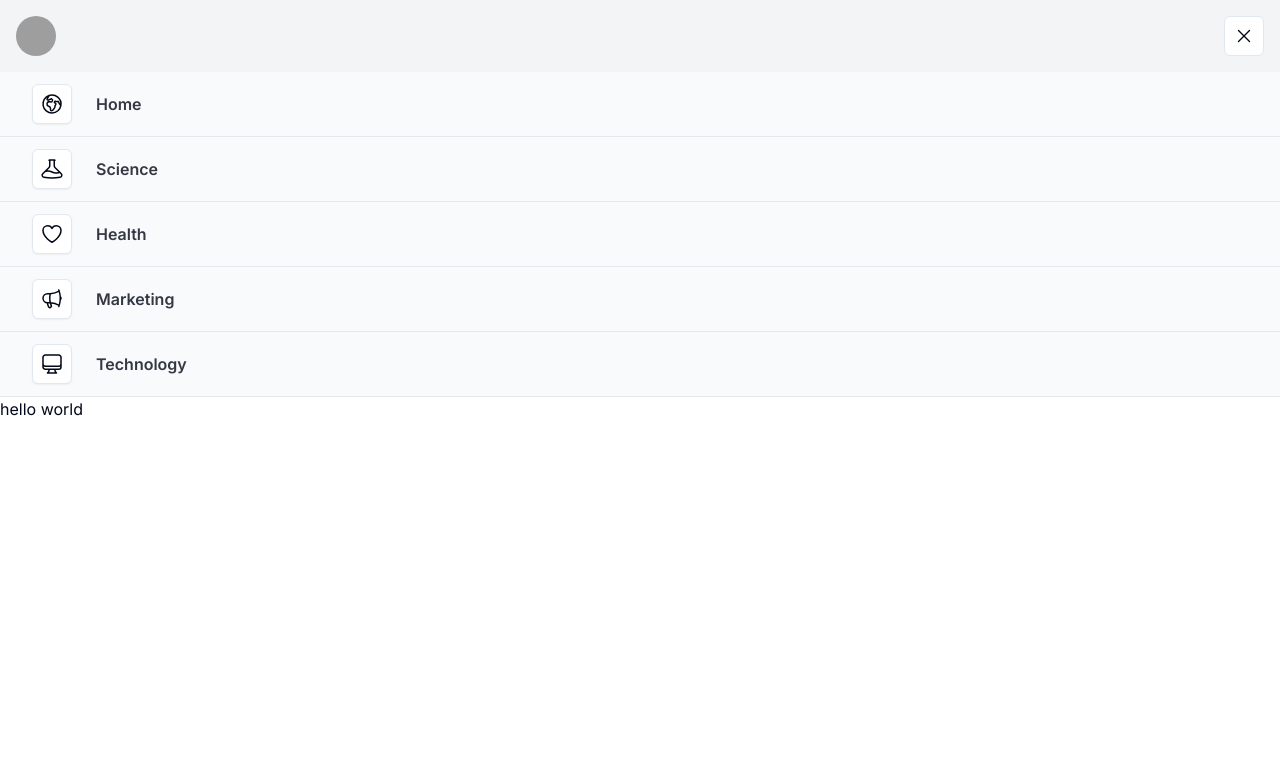
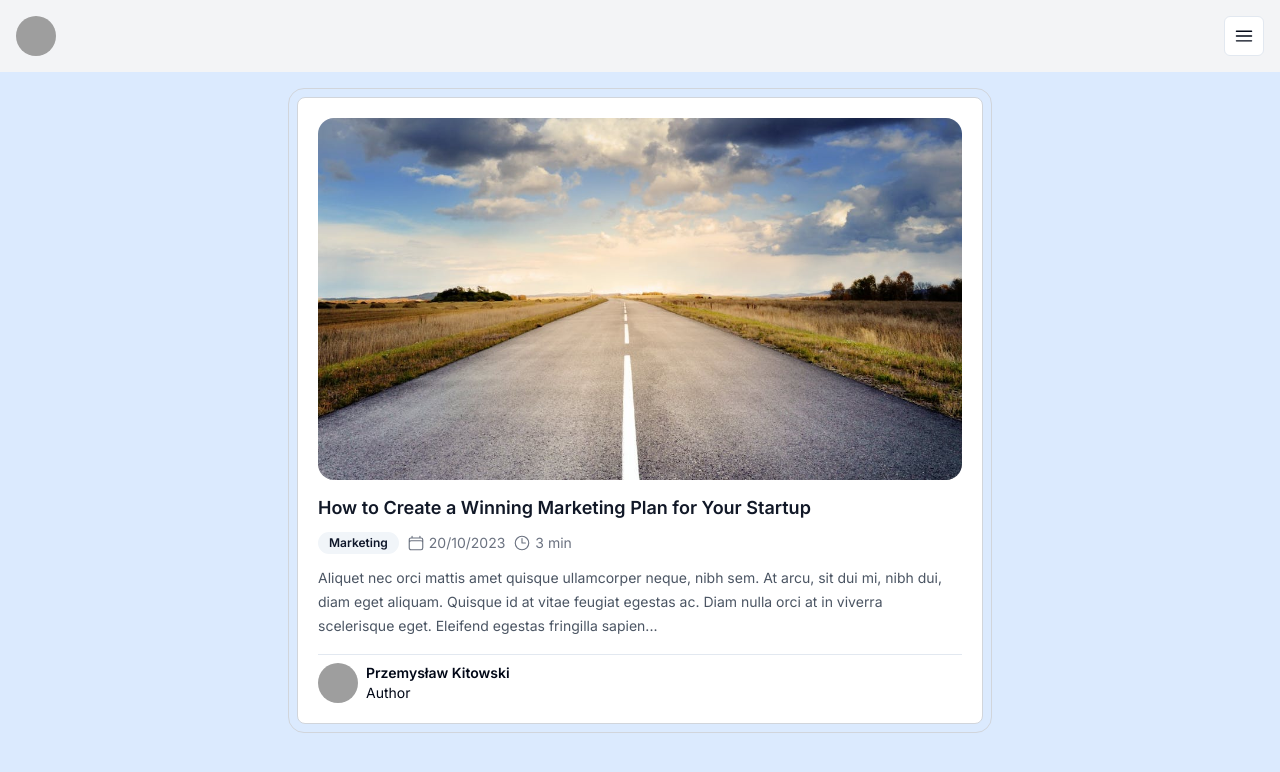
Before and after one commit to keremenen/blog-app, a Next.js app: page / in a window 1280 px wide. Shown: the top 772 px of the page. Built offline with nearby package versions, Linux system fonts and the light colour scheme; grey boxes are pictures that could not be loaded.

Commit message:
(wip) Add MainPostItem component

```diff
--- a/app/globals.css
+++ b/app/globals.css
@@ -10,6 +10,9 @@
   box-sizing: border-box;
 }
 
+h3 {
+  @apply font-semibold text-lg text-gray-900 leading-6;
+}
 @layer base {
   :root {
     --background: 0 0% 100%;
--- a/app/layout.js
+++ b/app/layout.js
@@ -12,7 +12,7 @@ export const metadata = {
 export default function RootLayout({ children }) {
   return (
     <html lang='en'>
-      <body className={inter.className}>
+      <body className={`${inter.className} bg-blue-100`}>
         <Navbar />
         {children}
       </body>
--- a/app/page.js
+++ b/app/page.js
@@ -1,3 +1,9 @@
+import MainPostItem from '@/components/Main-post-item'
+
 export default function Home() {
-  return <main>hello world</main>
+  return (
+    <main className='container mx-auto max-w-3xl mt-4'>
+      <MainPostItem />
+    </main>
+  )
 }
--- /dev/null
+++ b/components/Main-post-item.js
@@ -0,0 +1,84 @@
+import Image from 'next/image'
+import { Badge } from '@/components/ui/badge'
+import { Separator } from '@/components/ui/separator'
+import { Avatar, AvatarFallback, AvatarImage } from '@/components/ui/avatar'
+
+const MainPostItem = () => {
+  return (
+    <div className='p-2 border-[1px] border-gray-300 rounded-2xl'>
+      <div className='bg-white p-5 rounded-lg border-[1px] border-gray-300'>
+        <div className='aspect-video relative'>
+          <Image
+            src='/assets/background.jpeg'
+            alt='Post image'
+            fill
+            className='object-cover rounded-2xl'
+          />
+        </div>
+        <div className='mt-4'>
+          <h3>How to Create a Winning Marketing Plan for Your Startup</h3>
+        </div>
+
+        <div className='flex text-gray-500 my-3 gap-2 items-center'>
+          <Badge variant='secondary'>Marketing</Badge>
+          <div className='flex items-center text-sm gap-1'>
+            <div className='h-[18px] w-[18px]'>
+              <svg
+                xmlns='http://www.w3.org/2000/svg'
+                fill='none'
+                viewBox='0 0 24 24'
+                strokeWidth={1.5}
+                stroke='currentColor'
+                className='w-full h-full'>
+                <path
+                  strokeLinecap='round'
+                  strokeLinejoin='round'
+                  d='M6.75 3v2.25M17.25 3v2.25M3 18.75V7.5a2.25 2.25 0 0 1 2.25-2.25h13.5A2.25 2.25 0 0 1 21 7.5v11.25m-18 0A2.25 2.25 0 0 0 5.25 21h13.5A2.25 2.25 0 0 0 21 18.75m-18 0v-7.5A2.25 2.25 0 0 1 5.25 9h13.5A2.25 2.25 0 0 1 21 11.25v7.5'
+                />
+              </svg>
+            </div>
+            <span>20/10/2023</span>
+          </div>
+          <div className='flex items-center text-sm gap-1'>
+            <div className='h-[18px] w-[18px]'>
+              <svg
+                xmlns='http://www.w3.org/2000/svg'
+                fill='none'
+                viewBox='0 0 24 24'
+                strokeWidth={1.5}
+                stroke='currentColor'
+                className='w-full h-full'>
+                <path
+                  strokeLinecap='round'
+                  strokeLinejoin='round'
+                  d='M12 6v6h4.5m4.5 0a9 9 0 1 1-18 0 9 9 0 0 1 18 0Z'
+                />
+              </svg>
+            </div>
+            <span>3 min</span>
+          </div>
+        </div>
+
+        <p className='text-sm text-gray-600 leading-6'>
+          Aliquet nec orci mattis amet quisque ullamcorper neque, nibh sem. At
+          arcu, sit dui mi, nibh dui, diam eget aliquam. Quisque id at vitae
+          feugiat egestas ac. Diam nulla orci at in viverra scelerisque eget.
+          Eleifend egestas fringilla sapien...
+        </p>
+        <Separator className='mt-4 mb-2' />
+        <div className='flex items-center gap-2'>
+          <Avatar>
+            <AvatarImage src='/assets/avatar.jpg' />
+            <AvatarFallback>CN</AvatarFallback>
+          </Avatar>
+          <div className='text-sm'>
+            <p className='text-bold-900 font-semibold'>Przemysław Kitowski</p>
+            <p>Author</p>
+          </div>
+        </div>
+      </div>
+    </div>
+  )
+}
+
+export default MainPostItem
--- a/components/Navbar.js
+++ b/components/Navbar.js
@@ -102,7 +102,7 @@ const menu = [
 ]
 
 export const Navbar = () => {
-  const [isMenuActive, setIsMenuActive] = useState(true)
+  const [isMenuActive, setIsMenuActive] = useState(false)
 
   return (
     <nav className=' bg-gray-100 dark:bg-slate-900'>
--- /dev/null
+++ b/components/ui/badge.jsx
@@ -0,0 +1,34 @@
+import * as React from "react"
+import { cva } from "class-variance-authority";
+
+import { cn } from "@/lib/utils"
+
+const badgeVariants = cva(
+  "inline-flex items-center rounded-full border px-2.5 py-0.5 text-xs font-semibold transition-colors focus:outline-none focus:ring-2 focus:ring-ring focus:ring-offset-2",
+  {
+    variants: {
+      variant: {
+        default:
+          "border-transparent bg-primary text-primary-foreground hover:bg-primary/80",
+        secondary:
+          "border-transparent bg-secondary text-secondary-foreground hover:bg-secondary/80",
+        destructive:
+          "border-transparent bg-destructive text-destructive-foreground hover:bg-destructive/80",
+        outline: "text-foreground",
+      },
+    },
+    defaultVariants: {
+      variant: "default",
+    },
+  }
+)
+
+function Badge({
+  className,
+  variant,
+  ...props
+}) {
+  return (<div className={cn(badgeVariants({ variant }), className)} {...props} />);
+}
+
+export { Badge, badgeVariants }
--- /dev/null
+++ b/components/ui/separator.jsx
@@ -0,0 +1,25 @@
+"use client"
+
+import * as React from "react"
+import * as SeparatorPrimitive from "@radix-ui/react-separator"
+
+import { cn } from "@/lib/utils"
+
+const Separator = React.forwardRef((
+  { className, orientation = "horizontal", decorative = true, ...props },
+  ref
+) => (
+  <SeparatorPrimitive.Root
+    ref={ref}
+    decorative={decorative}
+    orientation={orientation}
+    className={cn(
+      "shrink-0 bg-border",
+      orientation === "horizontal" ? "h-[1px] w-full" : "h-full w-[1px]",
+      className
+    )}
+    {...props} />
+))
+Separator.displayName = SeparatorPrimitive.Root.displayName
+
+export { Separator }
--- a/package.json
+++ b/package.json
@@ -10,6 +10,7 @@
   },
   "dependencies": {
     "@radix-ui/react-avatar": "^1.0.4",
+    "@radix-ui/react-separator": "^1.0.3",
     "@radix-ui/react-slot": "^1.0.2",
     "class-variance-authority": "^0.7.0",
     "clsx": "^2.1.0",
```
Also changed, not shown: public/assets/background.jpeg (added), 1 other file (tests, documents, lock files or other folders).
